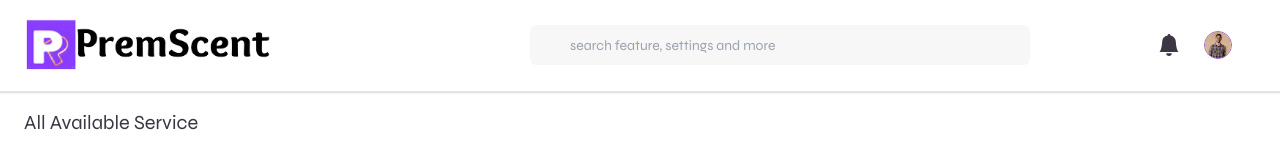
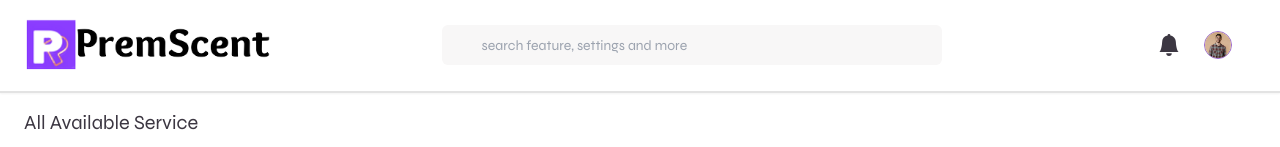
Before and after one commit to JerrySplendour/exserc-client, a Next.js app: page /seeker/1 in a window 1280 px wide. Shown: the top 147 px of the page. Built offline with nearby package versions, Linux system fonts and the light colour scheme.

Commit message:
centered search input on dashboard navbar

```diff
--- a/components/dashboard/DNavbar.tsx
+++ b/components/dashboard/DNavbar.tsx
@@ -22,7 +22,7 @@ const DNavbar = () => {
                 </figure>
             </div>
             <div className='flex gap-2 w-full justify-end lg:gap-32'>
-                <div className='items-center gap-12 hidden lg:flex w-full max-w-[500px]'>
+                <div className='items-center gap-12 hidden lg:flex w-full flex-1 xl:justify-center'>
                     {/* {
                         links.map(({name, path}) => (
                             <Link key={name} href={path} className={cn('text-[#3C3742] text-[17px] font-medium', {
@@ -30,7 +30,7 @@ const DNavbar = () => {
                             })} >{name}</Link>
                         ))
                     } */}
-                    <Input name='search' placeholder='search feature, settings and more' className='px-10' />
+                    <Input name='search' placeholder='search feature, settings and more' className='px-10 max-w-[500px]' />
                 </div>
                 <div className='flex items-center gap-6'>
                     <div>
```
